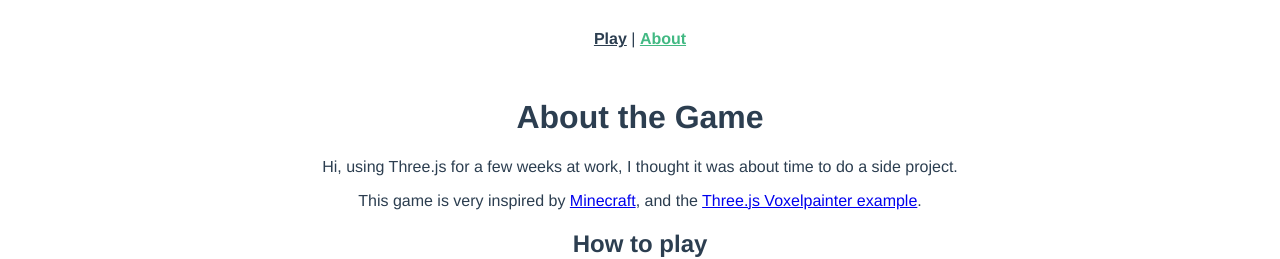
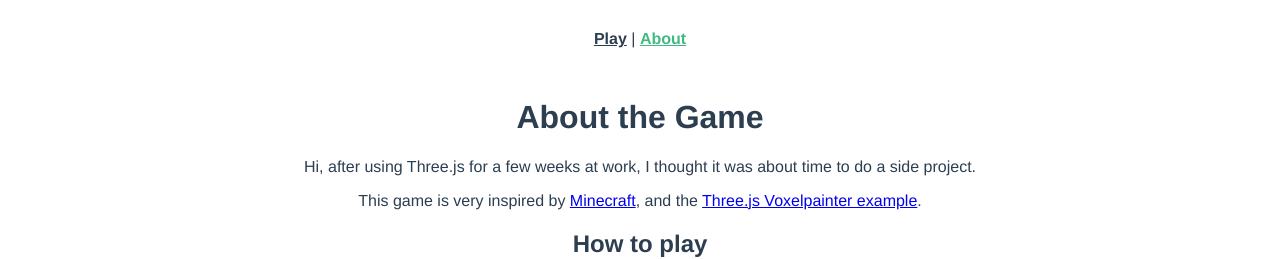
Before and after one commit to Xayer/box, a Vue app: page /#/about in a window 1280 px wide. Shown: the top 259 px of the page. Built offline with nearby package versions, Linux system fonts and the light colour scheme.

Commit message:
fixed typo on about page

```diff
--- a/src/views/About.vue
+++ b/src/views/About.vue
@@ -1,7 +1,7 @@
 <template>
   <div class="about">
     <h1>About the Game</h1>
-    <p>Hi, using Three.js for a few weeks at work, I thought it was about time to do a side project.</p>
+    <p>Hi, after using Three.js for a few weeks at work, I thought it was about time to do a side project.</p>
     <p>This game is very inspired by <a href="//minecraft.net">Minecraft</a>, and the <a href="https://threejs.org/examples/?q=voxel#webgl_interactive_voxelpainter">Three.js Voxelpainter example</a>.</p>
     <h2>How to play</h2>
     <ul>
```
